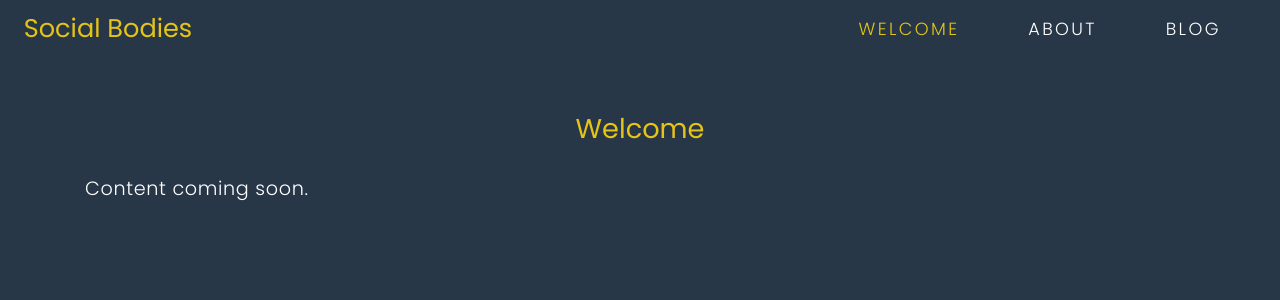
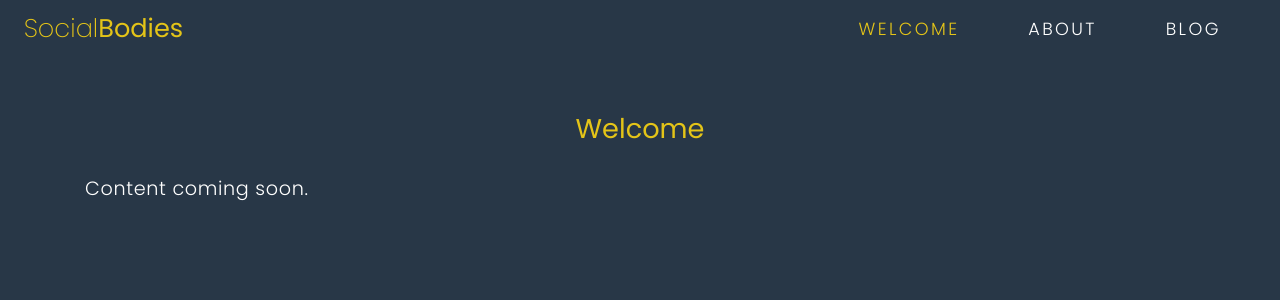
Before and after one commit to bear-rsg/social-bodies, a Django app: page / in a window 1280 px wide. Shown: the top 300 px of the page. Run offline with Django 3.2, Linux system fonts and the light colour scheme; parts of the project's set-up code (start-up, migrations or seed data) failed here and were passed over; some libraries are stand-ins or nearby versions.

Commit message:
tweaked logo

```diff
--- a/django/core/static/css/custom.css
+++ b/django/core/static/css/custom.css
@@ -24,6 +24,7 @@ h1 {
     padding: 0;
     line-height: 1em;
     color: #E4C418;
+    font-weight: 200;
 }
 
 h2 {
--- a/django/core/templates/base.html
+++ b/django/core/templates/base.html
@@ -17,7 +17,7 @@
 
         <!-- Fonts -->
         <link rel="preconnect" href="https://fonts.gstatic.com">
-        <link href="https://fonts.googleapis.com/css2?family=Poppins:wght@300;400;600&display=swap" rel="stylesheet">
+        <link href="https://fonts.googleapis.com/css2?family=Poppins:wght@200;300;400;600&display=swap" rel="stylesheet">
 
         <!-- CSS -->
         <!-- Bootstrap -->
@@ -50,7 +50,7 @@
         <!-- Navigation bar -->
         <nav class="navbar fixed-top navbar-expand-lg">
             <!-- Logo -->
-            <a class="navbar-brand" href="{% url 'welcome' %}"><h1>Social Bodies</h1></a>
+            <a class="navbar-brand" href="{% url 'welcome' %}"><h1>Social<strong>Bodies</strong></h1></a>
             <!-- Nav toggle button (for small screens) -->
             <button class="navbar-toggler" type="button" title="navbartoggle" data-toggle="collapse" data-target="#navbarNavDropdown" aria-controls="navbarNavDropdown" aria-expanded="false">
                 <i class="fas fa-bars"></i>
```
